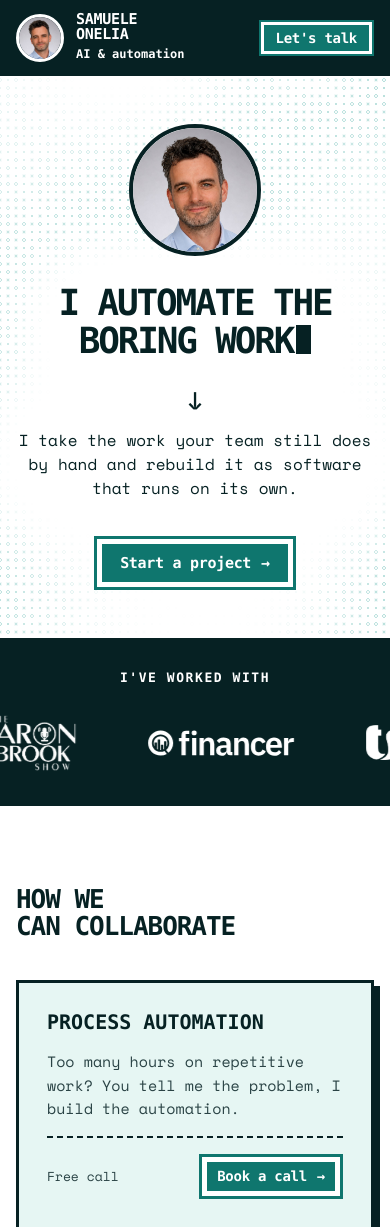
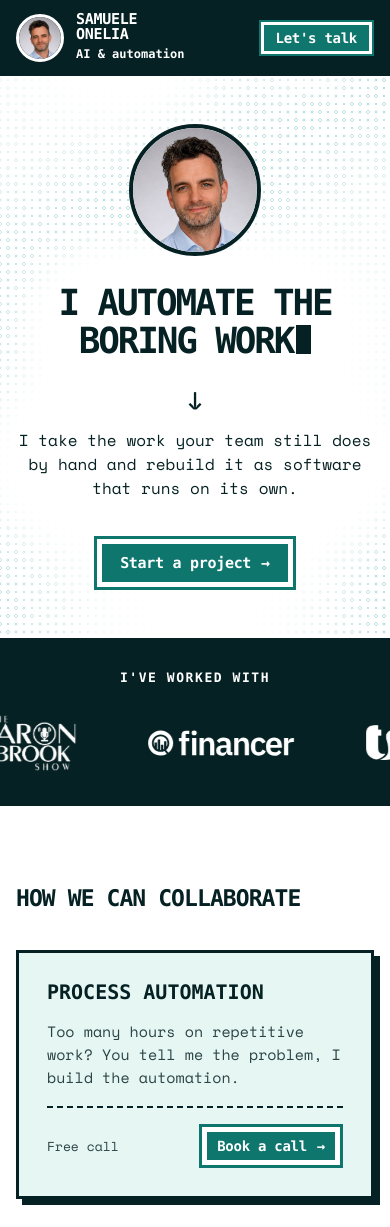
Before and after one commit to samueleonelia/samueleonelia.com, a plain HTML site: page v2/index.html in a window 390 px wide. Shown: the top 1227 px of the page. Drawn offline with nearby package versions, Linux system fonts and the light colour scheme; animation ran at ten frames a second; a web font is replaced by a local one.

Commit message:
Keep the offers heading on one line
Samuele asked for it. The heading was capped by the shared width limit,
and on phones it needed a slightly smaller size to fit.

Co-Authored-By: Claude Opus 5.5 <noreply@anthropic.com>

```diff
--- a/v2/index.html
+++ b/v2/index.html
@@ -57,6 +57,8 @@ h1,h2,h3{text-wrap:balance}
 h2{font-family:var(--wide);font-weight:900;text-transform:uppercase;font-size:clamp(26px,4.2vw,46px);line-height:1.05;letter-spacing:-.04em;margin:0;max-width:20ch}
 .head{display:flex;flex-direction:column;gap:20px;margin-bottom:clamp(40px,6vw,64px)}
 .head p{max-width:46ch;color:var(--muted)}
+#offers h2{max-width:none}
+@media (max-width:430px){#offers h2{font-size:5.9vw}}
 .sec{padding-block:var(--sec)}
 .sec.flush{padding-top:0}
 .band+.sec.flush{padding-top:var(--sec)}
```
Also changed, not shown: 1 other file.
